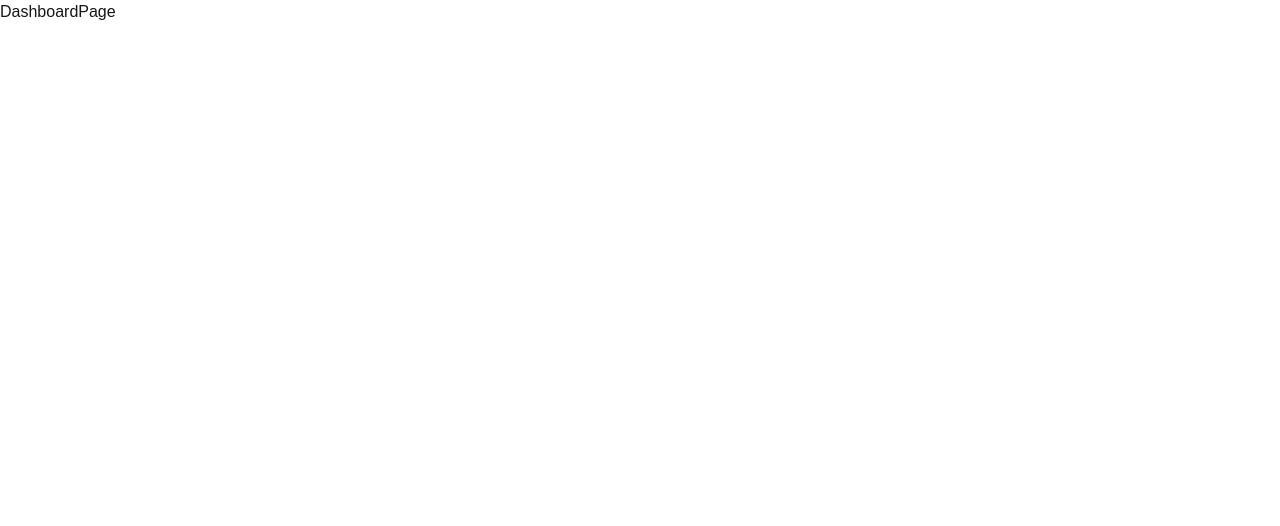
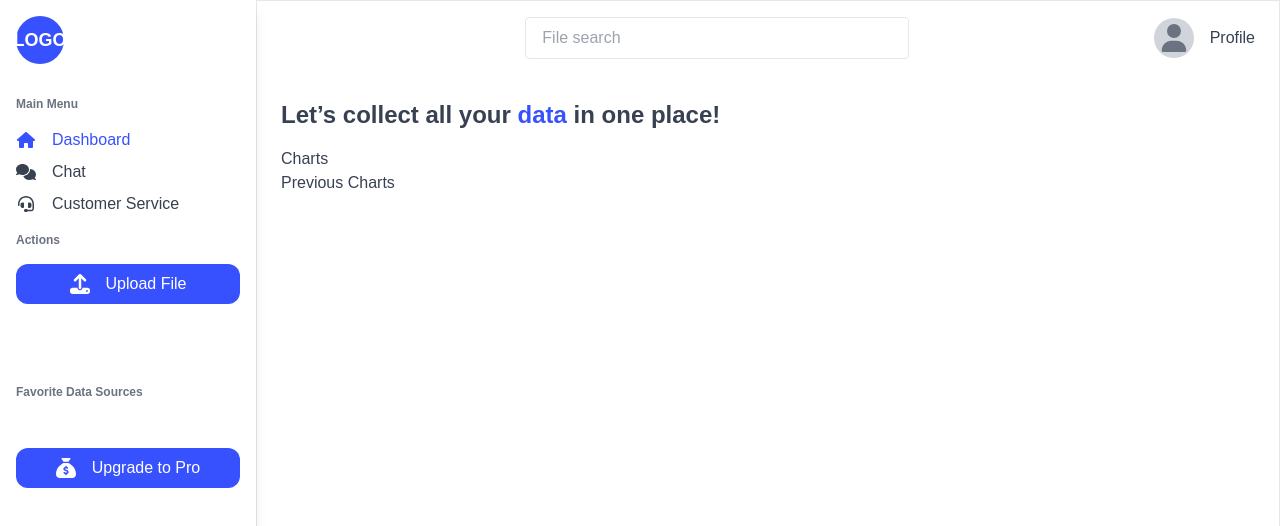
Before and after one commit to ChrisDowdDeveloper/Insightful, a Next.js app in the folder insightful-client/: page /dashboard in a window 1280 px wide. Shown: the top 526 px of the page. Built offline with nearby package versions, Linux system fonts and the light colour scheme.

Commit message:
dashboard, header, sidebar all styled

```diff
--- /dev/null
+++ b/insightful-client/app/components/HeaderComponent.tsx
@@ -0,0 +1,40 @@
+import { FontAwesomeIcon } from "@fortawesome/react-fontawesome";
+import { faBars, faUser } from "@fortawesome/free-solid-svg-icons";
+
+interface HeaderComponentProps {
+  setIsOpen: (value: boolean) => void;
+}
+
+const HeaderComponent: React.FC<HeaderComponentProps> = ({ setIsOpen }) => {
+  return (
+    <header className="bg-white border-none flex items-center justify-between px-6 py-4">
+      <button
+        onClick={() => setIsOpen(true)}
+        className="flex items-center justify-center md:hidden"
+      >
+        <FontAwesomeIcon icon={faBars} className="w-6 h-6" />
+      </button>
+
+      <div className="flex-1 flex justify-center">
+        <input
+          type="text"
+          placeholder="File search"
+          className="border rounded px-4 py-2 sm:w-20 md:w-96"
+        />
+      </div>
+
+      <div className="flex items-center space-x-4">
+        <div className="h-10 w-10 bg-gray-300 rounded-full flex items-center justify-center">
+          <FontAwesomeIcon
+            icon={faUser}
+            className="w-7 h-7"
+            style={{ color: "#6B7280" }}
+          />
+        </div>
+        <p className="hidden sm:block text-gray-700">Profile</p>
+      </div>
+    </header>
+  );
+};
+
+export default HeaderComponent;
--- /dev/null
+++ b/insightful-client/app/components/SidebarComponent.tsx
@@ -0,0 +1,75 @@
+import { faTimes, faHome, faComments, faHeadset, faSackDollar, faUpload } from '@fortawesome/free-solid-svg-icons';
+import { FontAwesomeIcon } from '@fortawesome/react-fontawesome';
+import React from 'react'
+
+interface SidebarComponentProps {
+    setIsOpen: (value: boolean) => void;
+    isOpen: boolean;
+}
+
+const SidebarComponent: React.FC<SidebarComponentProps> = ({ setIsOpen, isOpen }) => {
+  return (
+    <aside
+        className={`${
+            isOpen ? "block" : "hidden"
+        } fixed inset-0 z-50 bg-white flex flex-col transition-transform duration-300 md:relative md:block w-64 border-r sm:border-r sm:border-gray-700 shadow-lg lg:border-none`}
+    >
+        <div className="p-4 flex justify-between">
+            <div className="h-12 w-12 bg-customBlue text-white flex items-center justify-center text-lg font-bold rounded-full">
+                LOGO
+            </div>
+              {/* Close button for small screens */}
+            <button
+                onClick={() => setIsOpen(false)}
+                className="w-5 h-5 items-center justify-center mt-3 md:hidden"
+            >
+                <FontAwesomeIcon icon={faTimes} className="w-6 h-6" />
+            </button>
+        </div>
+        <nav className="flex-1 p-4 space-y-4">
+            <h2 className="text-gray-500 text-xs font-bold">Main Menu</h2>
+            <ul className="space-y-2">
+                <li>
+                    <a href="/dashboard" className="flex items-center space-x-4 text-customBlue">
+                        <FontAwesomeIcon icon={faHome} className="w-5" />
+                        <span>Dashboard</span>
+                    </a>
+                </li>
+                <li>
+                    <a href="/chat" className="flex items-center space-x-4 text-gray-700">
+                        <FontAwesomeIcon icon={faComments} className="w-5" />
+                        <span>Chat</span>
+                    </a>
+                </li>
+                <li>
+                    <a href="/customer-service" className="flex items-center space-x-4 text-gray-700">
+                        <FontAwesomeIcon icon={faHeadset} className="w-5" />
+                        <span>Customer Service</span>
+                    </a>
+                </li>
+            </ul>
+            <h2 className="text-gray-500 text-xs font-bold mt-10">Actions</h2>
+            <div>
+                <button className="w-full bg-customBlue text-white py-2 rounded-xl flex items-center justify-center space-x-4 mb-20">
+                    <FontAwesomeIcon icon={faUpload} className="w-5 h-5" />
+                    <span>Upload File</span>
+                </button>
+            </div>
+
+            <h2 className="text-gray-500 text-xs font-bold mt-10">Favorite Data Sources</h2>
+            <ul className="space-y-2">
+                {/* TODO - Add previously imported data sources */}
+            </ul>
+        </nav>
+
+        <div className="p-4">
+            <button className="w-full bg-customBlue text-white py-2 rounded-xl flex items-center justify-center space-x-4">
+                <FontAwesomeIcon icon={faSackDollar} className="w-5 h-5" />
+                <span>Upgrade to Pro</span>
+            </button>
+        </div>
+    </aside>
+  )
+}
+
+export default SidebarComponent
--- a/insightful-client/app/dashboard/page.tsx
+++ b/insightful-client/app/dashboard/page.tsx
@@ -1,9 +1,38 @@
-import React from 'react'
+"use client";
+import { useState } from "react";
+import HeaderComponent from "../components/HeaderComponent";
+import SidebarComponent from "../components/SidebarComponent";
 
-const DashboardPage = () => {
+export default function Dashboard() {
+  const [isOpen, setIsOpen] = useState(false);
+
   return (
-    <div>DashboardPage</div>
-  )
+    <div className="flex h-screen bg-white">
+      <SidebarComponent setIsOpen={setIsOpen} isOpen={isOpen} />
+
+      <div className="flex-1 flex flex-col border">
+        <HeaderComponent setIsOpen={setIsOpen}/>
+
+        {/* Main Content */}
+        <main className="flex-1 p-6">
+          <h2 className="text-2xl font-bold mb-4 text-gray-700">
+            Let’s collect all your <span className="text-customBlue">data</span> in one place!
+          </h2>
+          <div>
+            <p className="text-gray-700">Charts</p>
+            <div className="grid grid-cols-3 gap-4">
+              {/* Insert charts here */}
+            </div>
+          </div>
+
+          <div>
+            <p className="text-gray-700">Previous Charts</p>
+            <div className="mt-6 grid grid-cols-3 gap-4">
+              {/* Insert previous charts here */}
+            </div>
+          </div>
+        </main>
+      </div>
+    </div>
+  );
 }
-
-export default DashboardPage
```
Also changed, not shown: insightful-client/package.json (+10 -6 lines), 1 other file (tests, documents, lock files or other folders).
